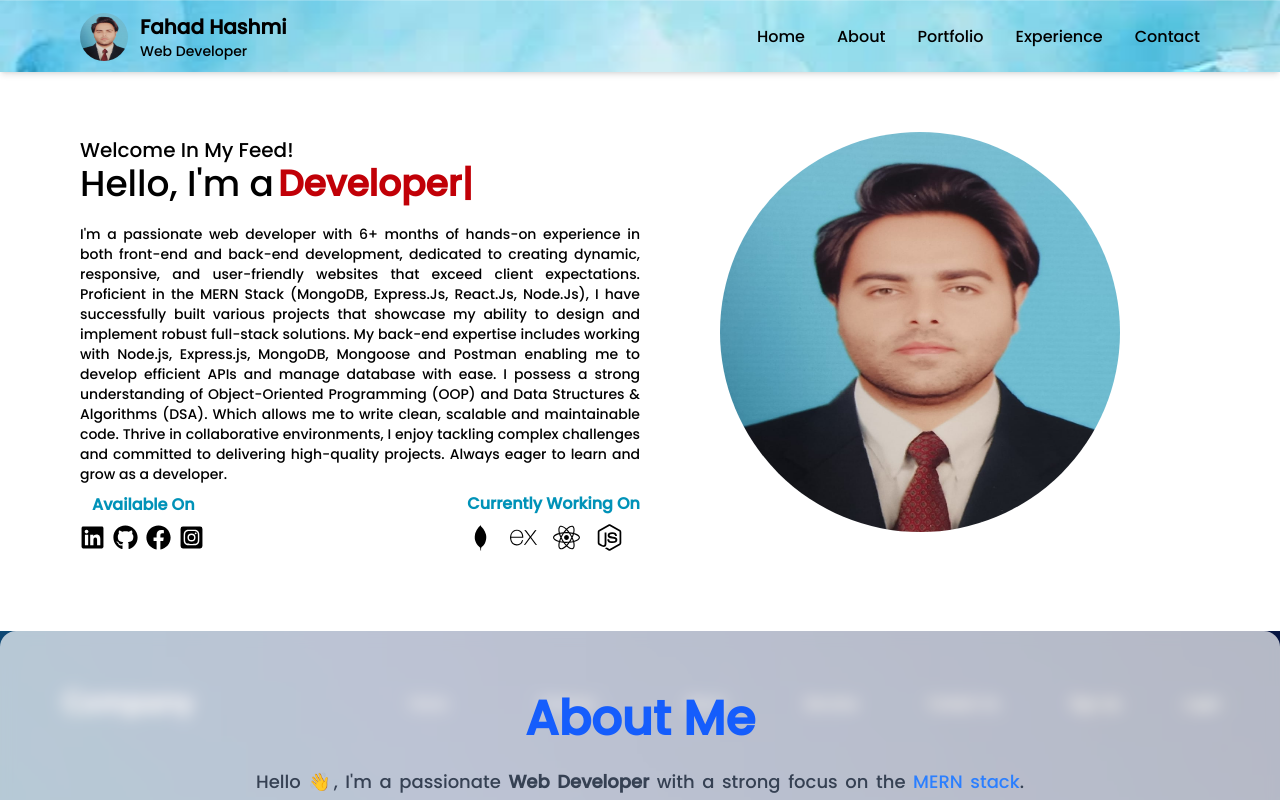
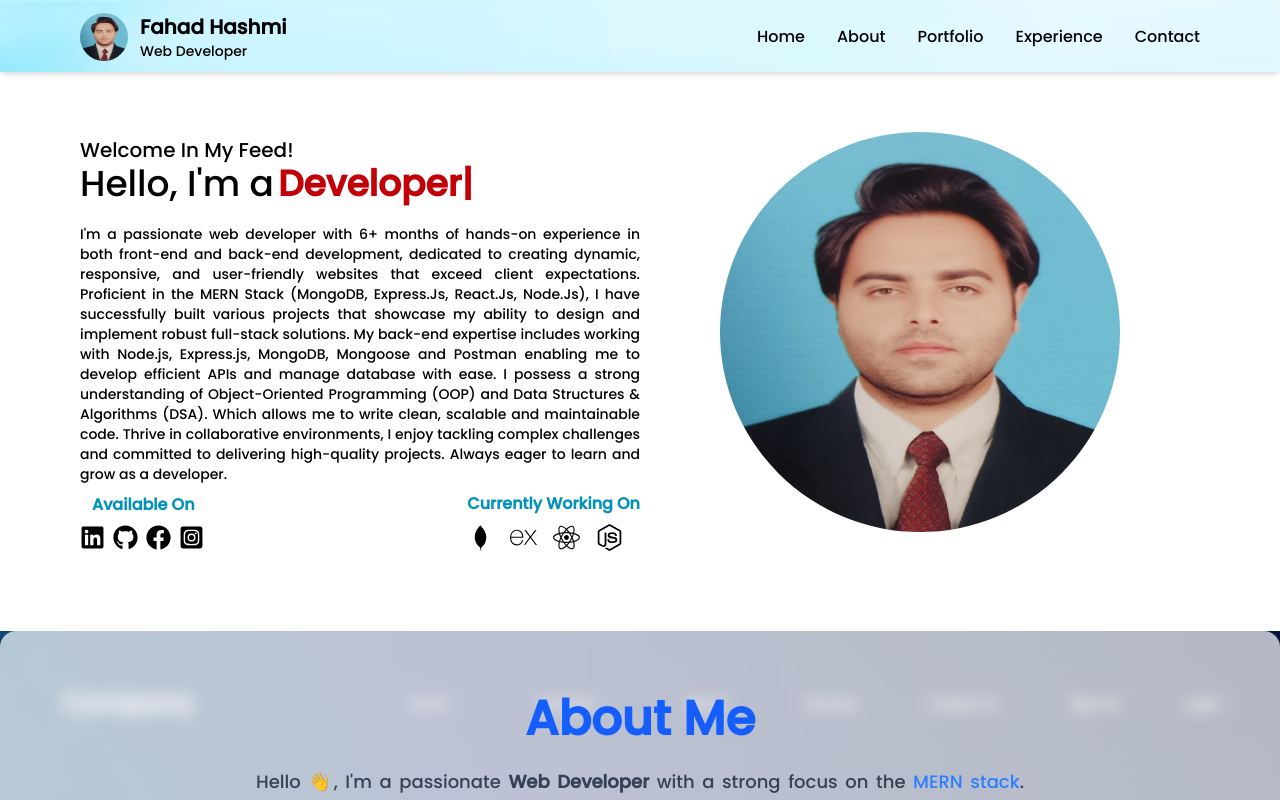
Before and after one commit to Fahad350/My-Portfolio, a React (Vite) app: page / in a window 1280 px wide. Shown: the top 800 px of the page. Built offline with nearby package versions, Linux system fonts and the light colour scheme.

Commit message:
bg nav/footer

```diff
--- a/src/components/Footer.jsx
+++ b/src/components/Footer.jsx
@@ -39,7 +39,7 @@ function Footer() {
   return (
     <div
       name="Footer"
-      className="bg-[url('/nav.png')] bg-cover bg-center text-center"
+      className="bg-[url('/nav1.avif')] bg-cover bg-center text-center"
     >
       <div className=" bottom-0 left-0 w-full backdrop-blur-xl bg-white/10 border-t border-white/20 text-black text-center py-4 z-50">
         <div className="max-w-screen-2xl mx-auto px-4 md:px-20">
--- a/src/components/navbar.jsx
+++ b/src/components/navbar.jsx
@@ -36,8 +36,8 @@ function Navbar() {
     <>
       {/* Navbar */}
       <motion.div
-        className="w-full bg-[url('/nav.png')] bg-cover bg-center px-12 md:px-20 h-18 shadow-md fixed top-0 left-0 right-0
-                   backdrop-blur-xl bg-white/10 border-t border-white/20 text-black z-40  "
+        className="w-full bg-[url('/nav1.avif')] bg-cover bg-center px-12 md:px-20 h-18 shadow-md fixed top-0 left-0 right-0
+                   backdrop-blur-2xl bg-white/10 border-t border-white/20 text-black z-40  "
         initial="hidden"
         animate="visible"
         variants={navbarVariant}
```
Also changed, not shown: public/nav1.avif (added).
